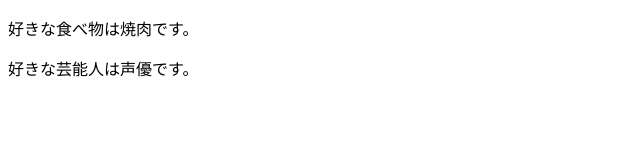
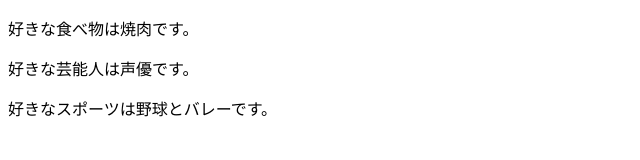
Before and after one commit to Tanifuji94/command-practice, a plain HTML site: page index.html in a window 1280 px wide. Shown: the whole page, without its empty margins (0-640 px from the left). Drawn offline with Linux system fonts and the light colour scheme.

Commit message:
好きなスポーツを追記＆修正

```diff
--- a/index.html
+++ b/index.html
@@ -4,5 +4,6 @@
 	<body>
 		<p>好きな食べ物は焼肉です。</p>
 		<p>好きな芸能人は声優です。</p>
+		<p>好きなスポーツは野球とバレーです。</p>
 	</body>
 </html>
```
